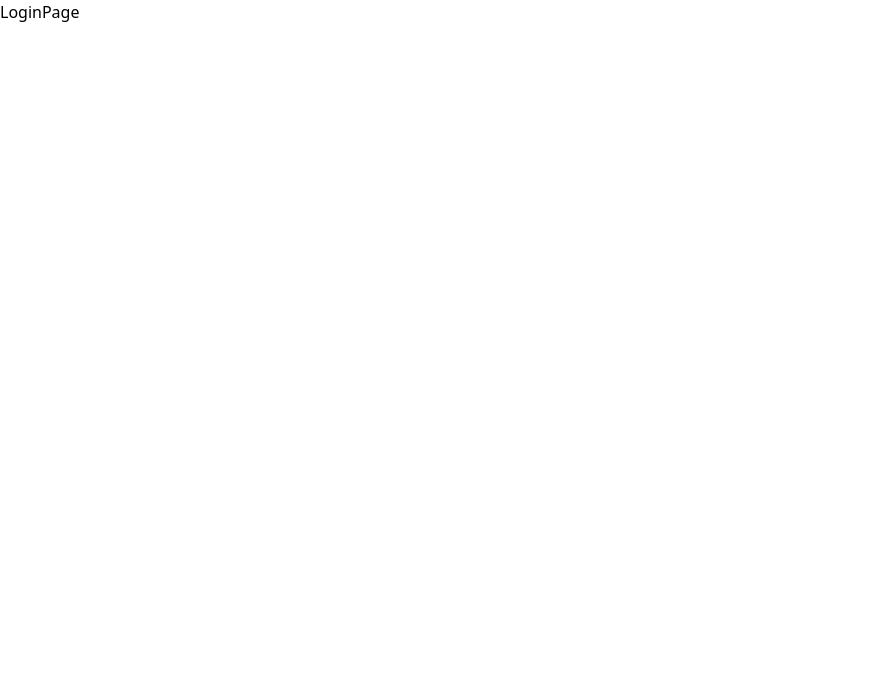
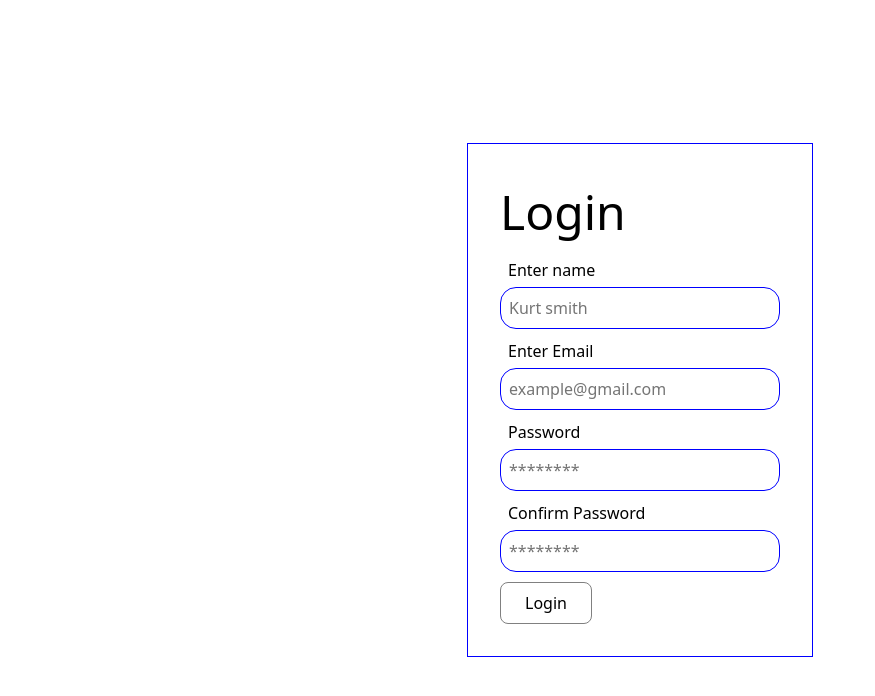
Before and after one commit to tsotne01/Todo, a React (Vite) app: page / in a window 1280 px wide. Shown: the top 696 px of the page, without its empty margins (0-875 px from the left). Built offline with nearby package versions, Linux system fonts and the light colour scheme.

Commit message:
feat: add login page with form and validation using react hook form and zod library

```diff
--- a/package.json
+++ b/package.json
@@ -10,8 +10,11 @@
     "preview": "vite preview"
   },
   "dependencies": {
+    "@hookform/resolvers": "^4.1.2",
     "react": "^19.0.0",
-    "react-dom": "^19.0.0"
+    "react-dom": "^19.0.0",
+    "react-hook-form": "^7.54.2",
+    "zod": "^3.24.2"
   },
   "devDependencies": {
     "@eslint/js": "^9.21.0",
--- a/src/App.jsx
+++ b/src/App.jsx
@@ -1,21 +1,18 @@
-import { Route, Routes } from "react-router-dom";
-import HomePage from "./pages/Home/HomePage";
-import LoginPage from "./pages/Login/LoginPage";
-import SignUp from "./pages/SignUp/SignUp";
-import NotFound from "./pages/NotFound/NotFound";
-import { TodoProvider } from "./Context/TodoContext";
+import { Route, Routes } from "react-router-dom"
+import HomePage from "./pages/Home/HomePage"
+import LoginPage from "./pages/Login/LoginPage"
+import SignUp from "./pages/SignUp/SignUp"
+import NotFound from "./pages/NotFound/NotFound"
 
 const App = () => {
   return (
-    <TodoProvider>
-      <Routes>
-        <Route path="/" element={<LoginPage />} />
-        <Route path="/signup" element={<SignUp />} />
-        <Route path="/home" element={<HomePage />} />
-        <Route path="*" element={<NotFound />} />
-      </Routes>
-    </TodoProvider>
-  );
-};
+    <Routes>
+      <Route path="/" element={<LoginPage/>}/>
+      <Route path="/signup" element={<SignUp/>}/>
+      <Route path="/home" element={<HomePage/>}/>
+      <Route path="*" element={<NotFound/>}/>
+    </Routes>
+  )
+}
 
-export default App;
+export default App
--- a/src/components/Button.jsx
+++ b/src/components/Button.jsx
@@ -1,7 +1,8 @@
 
-const Button = () => {
+// eslint-disable-next-line react/prop-types
+const Button = ({children}) => {
   return (
-    <button>Button</button>
+    <button className="button" type="submit">{children}</button>
   )
 }
 
--- /dev/null
+++ b/src/components/Form.jsx
@@ -0,0 +1,12 @@
+// eslint-disable-next-line react/prop-types
+function Form({ onSubmit, children }) {
+  return (
+    <form className="login-form" onSubmit={onSubmit}>
+      <legend className="login-legend">Login</legend>
+
+      {children}
+    </form>
+  );
+}
+
+export default Form;
--- a/src/components/Input.jsx
+++ b/src/components/Input.jsx
@@ -1,5 +1,14 @@
-const Input = (props) => {
-  return <input {...props}/>;
+// eslint-disable-next-line react/prop-types
+const Input = ({ label, id,error, ...props }) => {
+  return (
+    <>
+      <div className="input-wrapper">
+        <label className="label" htmlFor={id}>{label}</label>
+        <input className="input" id={id} {...props} />
+        {error && <p className="error">{error}</p>}
+      </div>
+    </>
+  );
 };
 
 export default Input;
--- a/src/index.css
+++ b/src/index.css
@@ -0,0 +1,48 @@
+
+
+.login__page-wrapper{
+  width: 100%;
+  height: 100vh;
+  display: flex;
+  justify-content: center;
+  align-items: center;
+}
+
+.input-wrapper{
+  display: flex;
+  justify-content: center;
+  flex-direction: column;
+  gap: 5px;
+  margin: 10px 0;
+}
+
+.input{
+  border: 1px solid blue;
+  border-radius: 1em;
+  padding: 0.5em;
+  min-width: 280px;
+}
+.label{
+  margin-left: 0.5em;
+}
+
+.button{
+  border: 1px solid grey;
+  padding: 0.5em 1.5em;
+  border-radius: 0.5em;
+}
+
+.error{
+  color: red;
+  font-size: 0.9em;
+  margin-left: 0.5em;
+}
+
+.login-form{
+  border: 1px solid blue;
+  padding: 2em;
+}
+
+.login-legend{
+  font-size: 3em;
+}
--- a/src/pages/Login/LoginPage.jsx
+++ b/src/pages/Login/LoginPage.jsx
@@ -1,8 +1,78 @@
+import { useForm } from "react-hook-form";
+import Button from "../../components/Button";
+import Form from "../../components/Form";
+import Input from "../../components/Input";
+import { z } from "zod";
+import { zodResolver } from "@hookform/resolvers/zod";
 
 const LoginPage = () => {
+  const UserSchema = z
+    .object({
+      name: z
+        .string()
+        .min(3, { message: "name must have at least 3 characters" }),
+      email: z.string().email({ message: "email is required" }),
+      password: z.string().min(8, {
+        message: "password must have at least 8 characters",
+      }),
+      confirmPassword: z.string().min(8, {
+        message: "password must have at least 8 characters",
+      }),
+    })
+    .refine((data) => data.password === data.confirmPassword, {
+      message: "Passwords do not match",
+      path: ["confirmPassword"], // Show error on confirmPassword field
+    });
+  const {
+    register,
+    handleSubmit,
+    formState: { errors, isSubmitting },
+  } = useForm({
+    mode: "all",
+    resolver: zodResolver(UserSchema),
+  });
+
+  const onSubmit = (data) => {
+    console.log(data);
+  };
   return (
-    <div>LoginPage</div>
-  )
-}
+    <div className="login__page-wrapper">
+      <Form onSubmit={handleSubmit(onSubmit)}>
+        <Input
+          {...register("name")}
+          id="name-input"
+          label="Enter name"
+          placeholder="Kurt smith"
+          error={errors.name?.message}
+        />
+        <Input
+          {...register("email")}
+          id="email-input"
+          label="Enter Email"
+          type="email"
+          placeholder="example@gmail.com"
+          error={errors.email?.message}
+        />
+        <Input
+          {...register("password")}
+          id="password-input"
+          label="Password"
+          type="password"
+          placeholder="********"
+          error={errors.password?.message}
+        />
+        <Input
+          {...register("confirmPassword")}
+          id="confirm-password-input"
+          label="Confirm Password"
+          type="password"
+          placeholder="********"
+          error={errors.confirmPassword?.message}
+        />
+        <Button disabled={isSubmitting}>Login</Button>
+      </Form>
+    </div>
+  );
+};
 
-export default LoginPage
+export default LoginPage;
```
Also changed, not shown: 1 other file (tests, documents, lock files or other folders).
